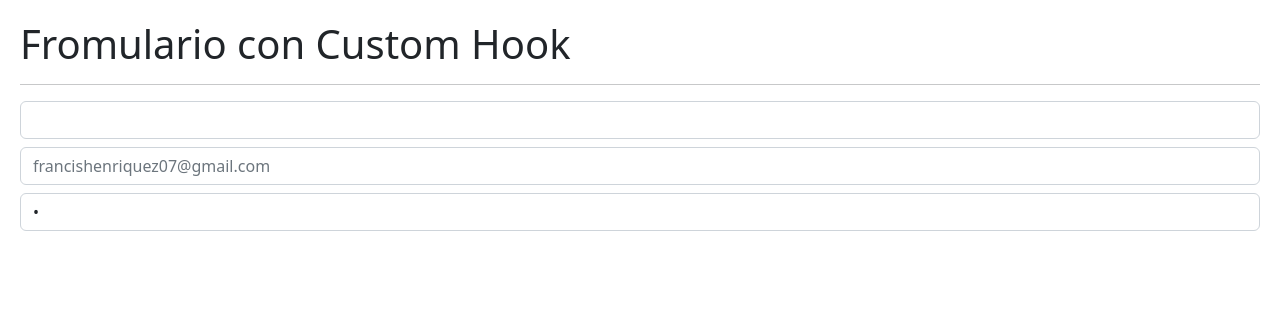
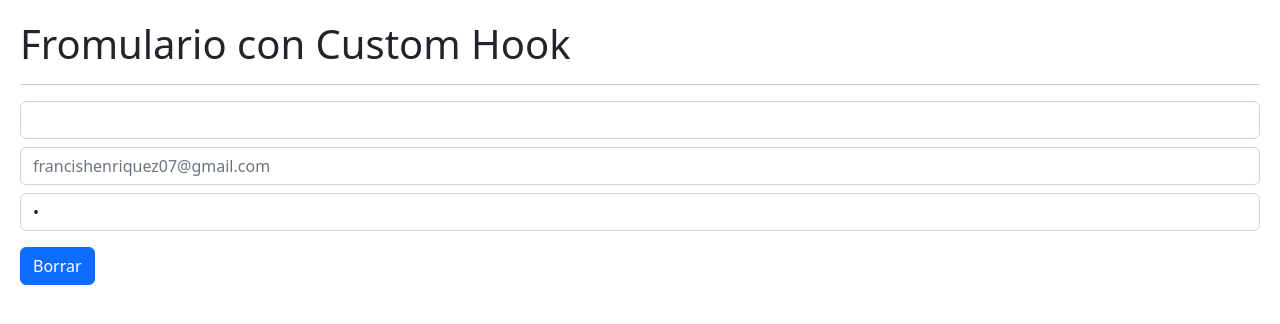
Before and after one commit to FrancisHenriquez/Hook-App-React, a React (Vite) app: page / in a window 1280 px wide. Shown: the top 324 px of the page. Built offline with nearby package versions, Linux system fonts and the light colour scheme.

Commit message:
boton de borar

```diff
--- a/src/02-UseEffect/FormWithCustomHook.jsx
+++ b/src/02-UseEffect/FormWithCustomHook.jsx
@@ -4,7 +4,7 @@ import { UseForm } from "../Hooks/UseForm"
 
 export const FormWithCustomHook = () => {
 
-    const { formState, onInputChange, username, email, password } = UseForm({
+    const { formState, onInputChange, username, email, password, onResetForm } = UseForm({
             username: ' ',
             email: ' ',
             password: ' '
@@ -40,6 +40,7 @@ export const FormWithCustomHook = () => {
     value={ password }
     onChange = { onInputChange }
     />
+    <button onClick={onResetForm} className="btn btn-primary mt-3">Borrar</button>
     </>
   )
 }
--- a/src/Hooks/UseForm.js
+++ b/src/Hooks/UseForm.js
@@ -12,11 +12,15 @@ export const UseForm = ( initialForm = { } ) => {
      });
 
      }
+     const onResetForm = () => {
+        setFormState(initialForm)
+     }
 
     return {
         ...formState,
         formState,
-        onInputChange
+        onInputChange,
+        onResetForm
 
     }
 }
```
